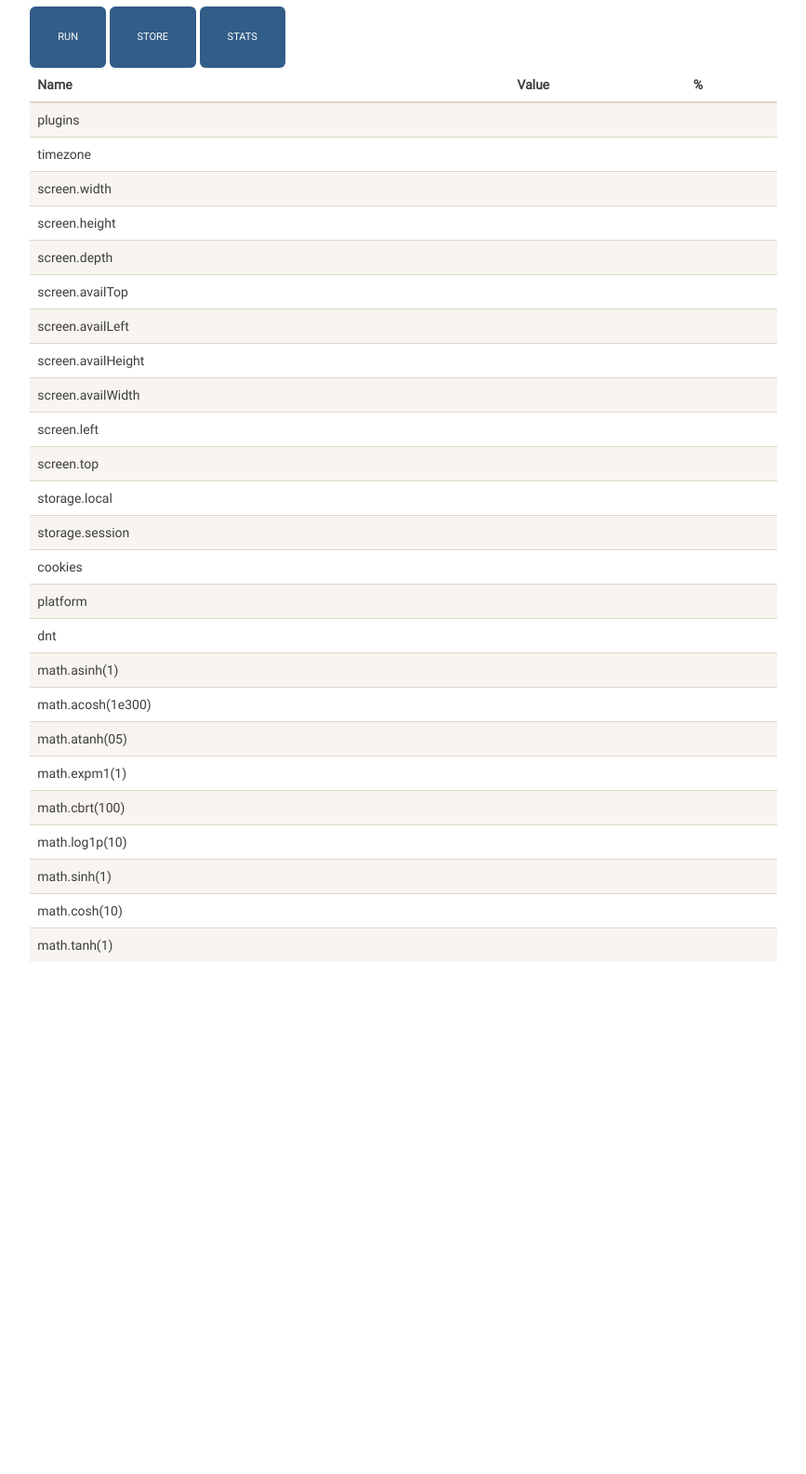
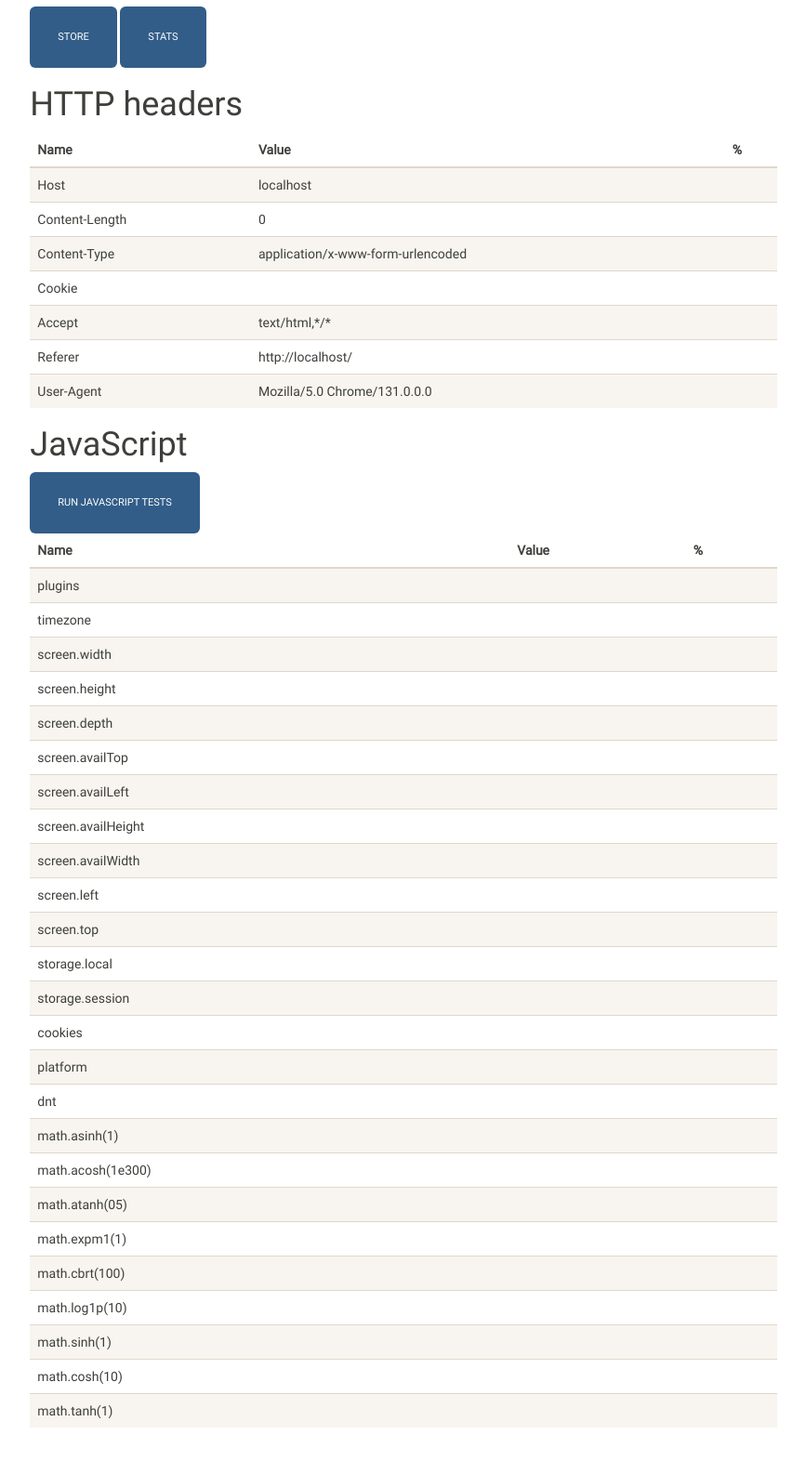
Before and after one commit to plaperdr/fp-central, a Flask app: page /fp in a window 1280 px wide. Shown: the part 63-1649 px from the top of the page at 93% size, without its empty margins (206-1073 px from the left). Before the commit the page ends 1098 px from the top, so only its background shows below. Run offline with Flask 2, Linux system fonts and the light colour scheme; some libraries are stand-ins or nearby versions.

Commit message:
Adding collection and storage of HTTP headers

```diff
--- a/run.py
+++ b/run.py
@@ -24,7 +24,7 @@ def home():
 @app.route('/fp')
 def fp():
     files,variables = get_files_and_variables()
-    return render_template('fp.html', files=files, variables=variables)
+    return render_template('fp.html', files=files, variables=variables, headers=request.headers)
 
 @app.route('/faq')
 def faq():
@@ -54,7 +54,6 @@ class Db(object):
 
         #Get the list of hashed variables
         self.hashedVariables = get_hashed_variables()
-        print(self.hashedVariables)
 
     #Store
     def storeFP(self,fingerprint):
@@ -68,13 +67,10 @@ class Db(object):
         hashes = { "_id": insertedID}
         for key in parsedFP:
             if key in self.hashedVariables:
-                print(key)
-                print(parsedFP[key])
                 self.hashValue(parsedFP[key])
                 hashes[key] = self.hashValue(parsedFP[key])
 
         if len(hashes)>1:
-            print(hashes)
             self.mongo.db.hash.insert_one(hashes)
 
     #Hash
@@ -130,8 +126,6 @@ class IndividualStatistics(Resource):
 
         if args.value is not None:
             if args.epoch is None:
-                #print(args.name)
-                #print(json.loads(args.value),type(json.loads(args.value)))
                 return db.getLifetimeStats(args.name, json.loads(args.value))
             else:
                 return db.getEpochStats(args.name, json.loads(args.value), args.epoch)
--- a/static/js/clientAPI.js
+++ b/static/js/clientAPI.js
@@ -16,6 +16,7 @@ api.register = function(name,code){
 };
 
 api.run = function (){
+    //Running registered tests
     for(var i =0; i<attributes.length; i++){
         var name = attributes[i].name;
         var result = attributes[i].code();
@@ -29,6 +30,13 @@ api.run = function (){
         } else {
             document.getElementById(name+value).innerHTML = result;
         }
+    }
+
+    //Adding HTTP headers
+    var headers = document.getElementById("headers");
+    for(var j=0; j<headers.children.length; j++){
+        var header = headers.children[j];
+        fp[header.cells[0].textContent] = header.cells[1].textContent;
     }
 };
 
@@ -44,9 +52,9 @@ api.store = function(){
 api.stats = function(){
     //Get the total number of FPs
     var nbFPs = parseInt(api.getTotalFP());
-
+    var attributes = Object.keys(fp);
     for(var i =0; i<attributes.length; i++){
-        var name = attributes[i].name;
+        var name = attributes[i];
         var result = fp[name];
 
         //Display percentage in HTML table
--- a/templates/fp.html
+++ b/templates/fp.html
@@ -5,10 +5,31 @@
 {% endblock %}
 
 {% block content %}
-    <button class="btn btn-primary btn-lg" type="button" onclick="api.run()">Run</button>
     <button class="btn btn-primary btn-lg" type="button" onclick="api.store()">Store</button>
     <button class="btn btn-primary btn-lg" type="button" onclick="api.stats()">Stats</button>
 
+    <h1>HTTP headers</h1>
+    <table class="table table-striped table-hover " xmlns="http://www.w3.org/1999/html">
+        <thead>
+            <tr>
+                <th>Name</th>
+                <th>Value</th>
+                <th>%</th>
+            </tr>
+        </thead>
+        <tbody id="headers">
+        {% for header in headers %}
+            <tr>
+                <td>{{ header[0] }}</td>
+                <td id="{{ header[0] + "Val" }}">{{ header[1] }}</td>
+                <td id="{{ header[0] + "Per" }}"></td>
+            </tr>
+        {% endfor %}
+        </tbody>
+    </table>
+
+    <h1>JavaScript</h1>
+    <button class="btn btn-primary btn-lg" type="button" onclick="api.run()">Run JavaScript tests</button>
     <table class="table table-striped table-hover " xmlns="http://www.w3.org/1999/html">
         <thead>
             <tr>
@@ -37,4 +58,5 @@
     {% for file in files %}
     <script type="text/javascript" src="{{ url_for('site.static', filename=file) }}"></script>
     {% endfor %}
+
 {% endblock %}
```
